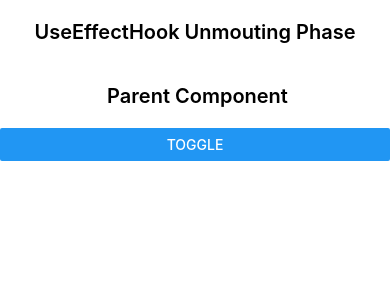
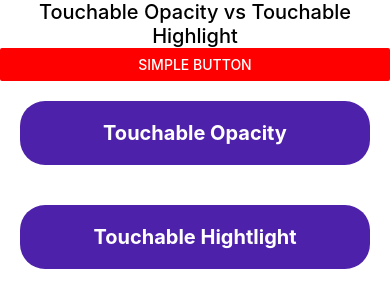
Before and after one commit to tahir-rafique/learn-mobileApp-development, a React Native app: screen / in a window 390 px wide. Shown: the top 308 px of the page. Built offline with nearby package versions, Linux system fonts and the light colour scheme.

Commit message:
different buttons with their styling

```diff
--- a/App.jsx
+++ b/App.jsx
@@ -15,6 +15,7 @@
 import UseEffectHookMountingPhase from './src/components/UseEffectHookMountingPhase';
 import UseEffectHookUpdatingPhase from './src/components/UseEffectHookUpdatingPhase';
 import UseEffectHookUnmoutingPhase from './src/components/UseEffectHookUnmoutingPhase';
+import StyleWithButton from './src/components/StyleWithButton';
 
 const App = () => {
   return (
@@ -70,7 +71,9 @@
       {/* <UseEffectHookUpdatingPhase /> */}
 
       {/*  step: 15*/}
-      <UseEffectHookUnmoutingPhase />
+      {/* <UseEffectHookUnmoutingPhase /> */}
+
+      <StyleWithButton/>
 
 
     </View>
--- /dev/null
+++ b/src/Components/StyleWithButton.jsx
@@ -0,0 +1,48 @@
+import { View, Text, TouchableOpacity, Button, StyleSheet, TouchableHighlight } from 'react-native'
+import React from 'react'
+
+const StyleWithButton = () => {
+  return (
+    <View>
+      <Text style={{ fontSize: 20, fontWeight: 500, textAlign: 'center' }}>Touchable Opacity vs Touchable Highlight</Text>
+
+      <Button title='Simple Button' color={'red'} />
+
+      <TouchableOpacity
+        activeOpacity={0.7}
+        style={styles.button}
+      >
+        <Text style={styles.buttonText}>Touchable Opacity</Text>
+      </TouchableOpacity>
+
+
+      <TouchableHighlight
+        style={styles.button}
+        onPress={() => console.log('Hello')}  // without onPress it not work like button don't show any effect if onPress not use.
+        underlayColor={'#3a1078'}
+      >
+        <Text style={styles.buttonText}>Touchable Hightlight</Text>
+      </TouchableHighlight>
+    </View>
+  )
+}
+
+export default StyleWithButton
+
+
+const styles = StyleSheet.create({
+  button: {
+    margin: 20,
+    backgroundColor: '#4e21aa',
+    padding: 20,
+    borderRadius: 25,
+    elevation: 5,  // shadow on only android-device
+  },
+  buttonText: {
+    fontSize: 20,
+    color: '#fff',
+    fontWeight: 'bold',
+    textAlign: 'center'
+  },
+
+})
--- a/src/Components/UseEffectHookUnmoutingPhase.jsx
+++ b/src/Components/UseEffectHookUnmoutingPhase.jsx
@@ -17,10 +17,7 @@
 
       <Text style={{ fontSize: 20, textAlign: 'center', fontWeight: 600, marginVertical: 20 }}> Parent Component</Text>
 
-      {
-        showChild ? <ShowChild /> : null
-      }
-
+      {showChild ? <ShowChild /> : null}
 
       <Button
         title='Toggle'
```
